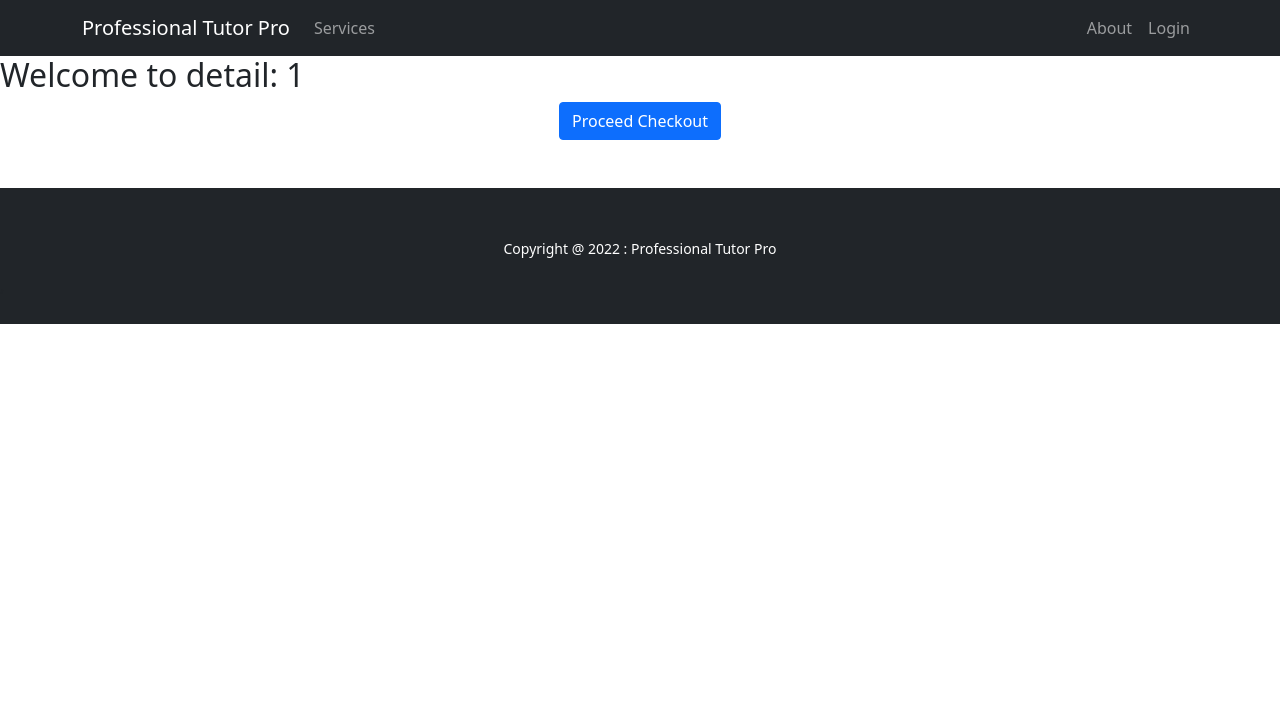
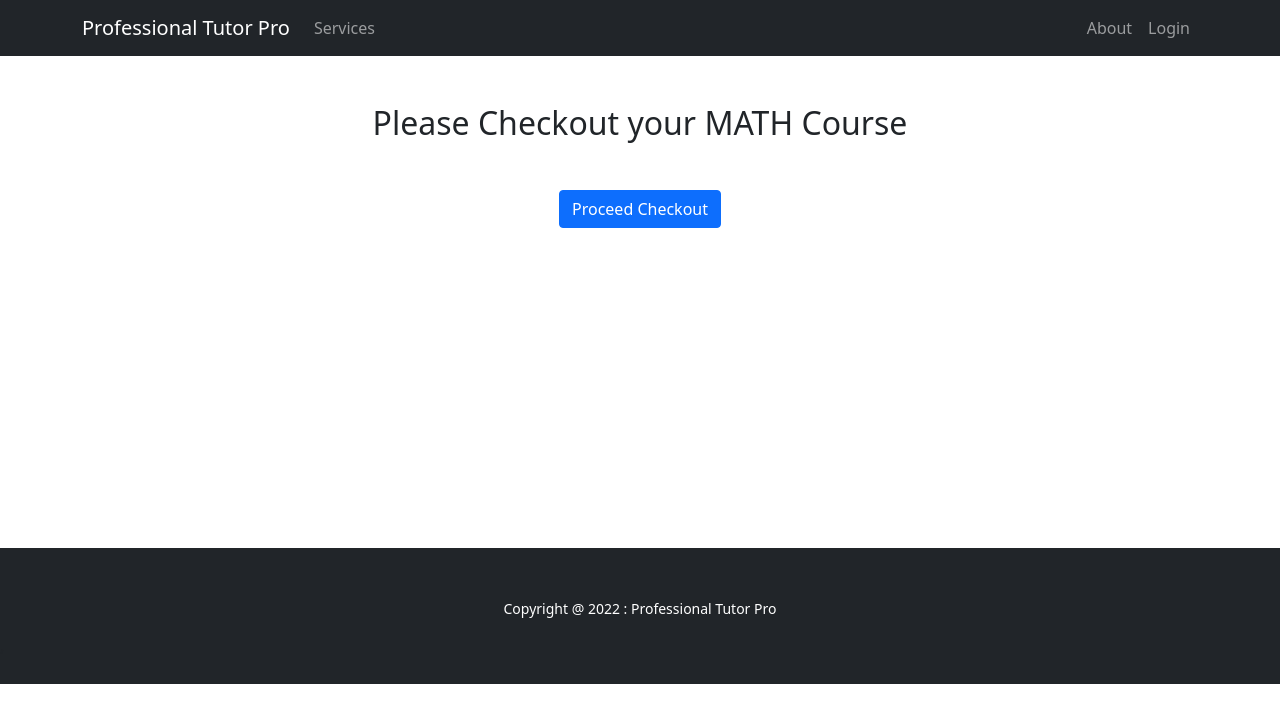
Before and after one commit to hamidhosen42/react-route-online-tutor-pro-with-firebase-p, a React (Create React App) app: page /service/1 in a window 1280 px wide. Shown: the top 722 px of the page. Built offline with nearby package versions, Linux system fonts and the light colour scheme; no server answers.

Commit message:
add login

```diff
--- a/src/Pages/Checkout/Checkout/Checkout.js
+++ b/src/Pages/Checkout/Checkout/Checkout.js
@@ -1,10 +1,21 @@
 import React from 'react';
+import { Form } from 'react-bootstrap';
 
 const Checkout = () => {
     return (
-        <div>
-            <h2>Please Checkout your booking</h2>
-        </div>
+      <div>
+        <h2 className="text-center mt-5 mb-4">Welcome to the Course</h2>
+        <Form className="container w-50 mx-auto margin-button">
+          <Form.Group className="mb-3" controlId="exampleForm.ControlInput1">
+            <Form.Label>Email address</Form.Label>
+            <Form.Control type="email" placeholder="name@example.com" />
+          </Form.Group>
+          <Form.Group className="mb-3" controlId="exampleForm.ControlTextarea1">
+            <Form.Label>Description</Form.Label>
+            <Form.Control as="textarea" rows={3} />
+          </Form.Group>
+        </Form>
+      </div>
     );
 };
 
--- a/src/Pages/ServiceDetail/ServiceDetail.js
+++ b/src/Pages/ServiceDetail/ServiceDetail.js
@@ -1,14 +1,34 @@
-import React from 'react';
-import { Link, useParams } from 'react-router-dom';
+import { Link, useParams } from "react-router-dom";
+import './ServiceDetails.css';
 
 const ServiceDetail = () => {
   const { serviceId } = useParams();
+
+  var serviceName;
+
+  for (var i = 0; i < 6; i++) {
+    if (serviceId == 1) {
+      serviceName = "MATH";
+    } else if (serviceId == 2) {
+      serviceName = "PHYSICS";
+    } else if (serviceId == 3) {
+      serviceName = "CHEMISTRY";
+    } else if (serviceId == 4) {
+      serviceName = "BIOLOGY";
+    } else if (serviceId == 5) {
+      serviceName = "ENGLISH";
+    } else {
+      serviceName = "BANGLA";
+    }
+  }
   return (
     <div>
-            <h2>Welcome to detail: {serviceId}</h2>
-            <div className='text-center'>
+      <h2 className="text-center mt-5">
+        Please Checkout your {serviceName} Course
+      </h2>
+      <div className="text-center mt-5 margin-button">
         <Link to="/checkout">
-                    <button className='btn btn-primary'>Proceed Checkout</button>
+          <button className="btn btn-primary">Proceed Checkout</button>
         </Link>
       </div>
     </div>
--- /dev/null
+++ b/src/Pages/ServiceDetail/ServiceDetails.css
@@ -0,0 +1,4 @@
+.margin-button
+{
+    margin-bottom: 25%;
+}
```
Lines whose indentation alone changed are shown as unchanged.
